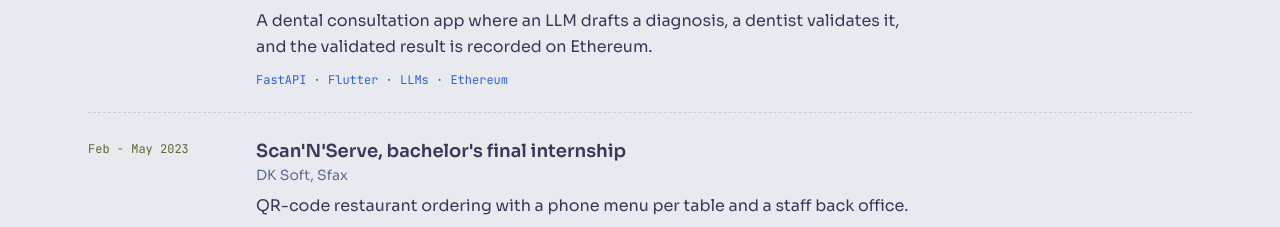
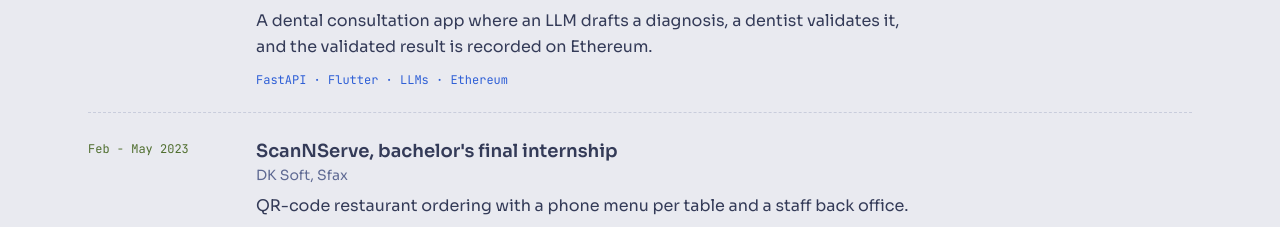
Before and after one commit to Ghorbel37/Ghorbel37.github.io, a React (Vite) app: page / in a window 1280 px wide. Shown: the part 2040-2267 px from the top of the page. Built offline with nearby package versions, Linux system fonts and the light colour scheme.

Commit message:
Name the Scan'N'Serve card ScanNServe

```diff
--- a/src/data/profile.ts
+++ b/src/data/profile.ts
@@ -77,7 +77,7 @@ export const experience: Experience[] = [
   },
   {
     when: "Feb - May 2023",
-    title: "Scan'N'Serve, bachelor's final internship",
+    title: "ScanNServe, bachelor's final internship",
     where: "DK Soft, Sfax",
     description: "QR-code restaurant ordering with a phone menu per table and a staff back office.",
     tech: ["Spring Boot", "Angular", "MySQL", "Docker"],
--- a/src/data/projects.ts
+++ b/src/data/projects.ts
@@ -79,7 +79,7 @@ const allProjects: ProjectEntry[] = [
     ],
   },
   {
-    name: "Scan'N'Serve",
+    name: "ScanNServe",
     icon: QrCodeIcon,
     repo: "ScanNServe",
     category: "web",
```
